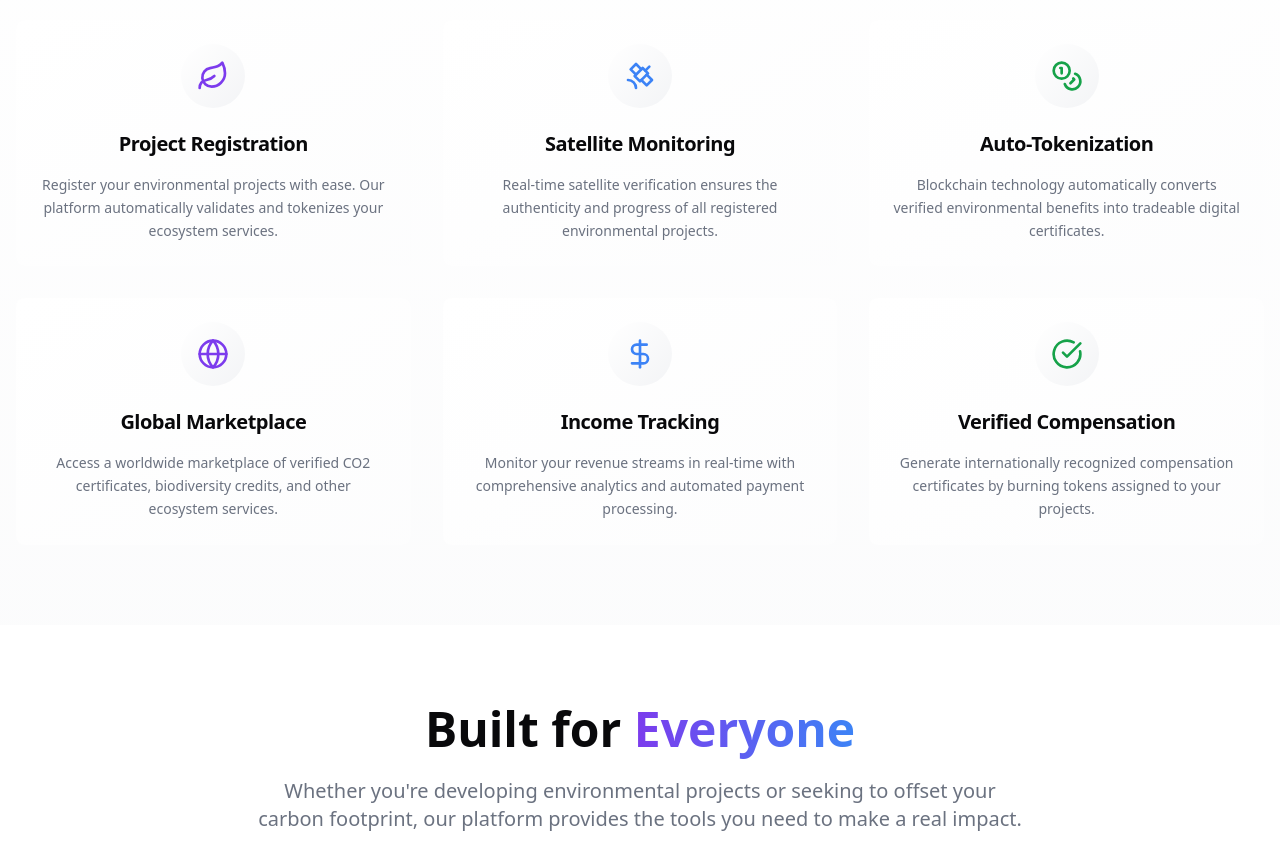
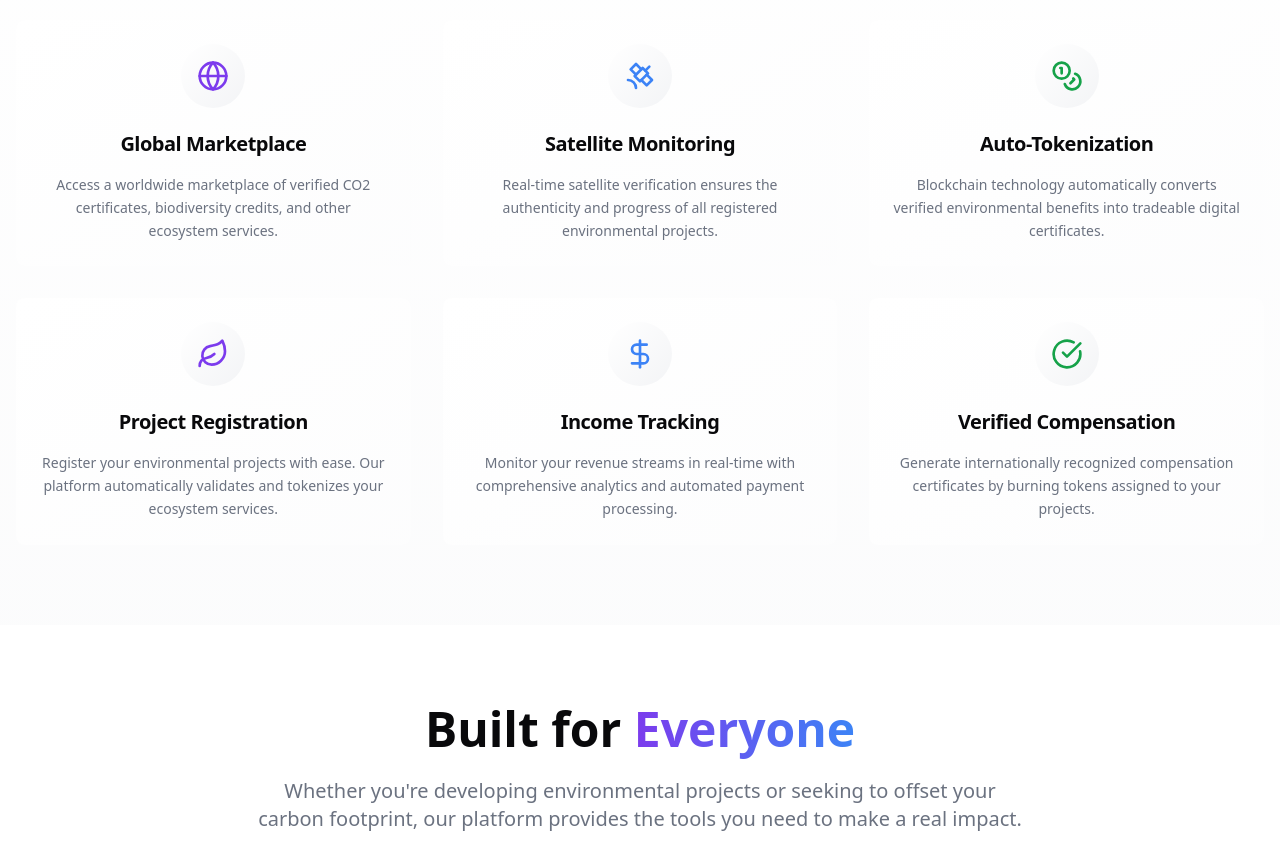
Before and after one commit to Konfi2023/eco-mint-land, a React (Vite) app: page / in a window 1280 px wide. Shown: the part 1080-1937 px from the top of the page. Built offline with nearby package versions, Linux system fonts and the light colour scheme.

Commit message:
Update Innovation section
Exchange "Project Registration" with "Global Marketplace" in the Innovation section.

```diff
--- a/src/components/Features.tsx
+++ b/src/components/Features.tsx
@@ -14,9 +14,9 @@ import {
 const Features = () => {
   const features = [
     {
-      icon: Leaf,
-      title: "Project Registration",
-      description: "Register your environmental projects with ease. Our platform automatically validates and tokenizes your ecosystem services.",
+      icon: Globe,
+      title: "Global Marketplace",
+      description: "Access a worldwide marketplace of verified CO2 certificates, biodiversity credits, and other ecosystem services.",
       color: "text-primary"
     },
     {
@@ -32,9 +32,9 @@ const Features = () => {
       color: "text-success"
     },
     {
-      icon: Globe,
-      title: "Global Marketplace",
-      description: "Access a worldwide marketplace of verified CO2 certificates, biodiversity credits, and other ecosystem services.",
+      icon: Leaf,
+      title: "Project Registration",
+      description: "Register your environmental projects with ease. Our platform automatically validates and tokenizes your ecosystem services.",
       color: "text-primary"
     },
     {
```
